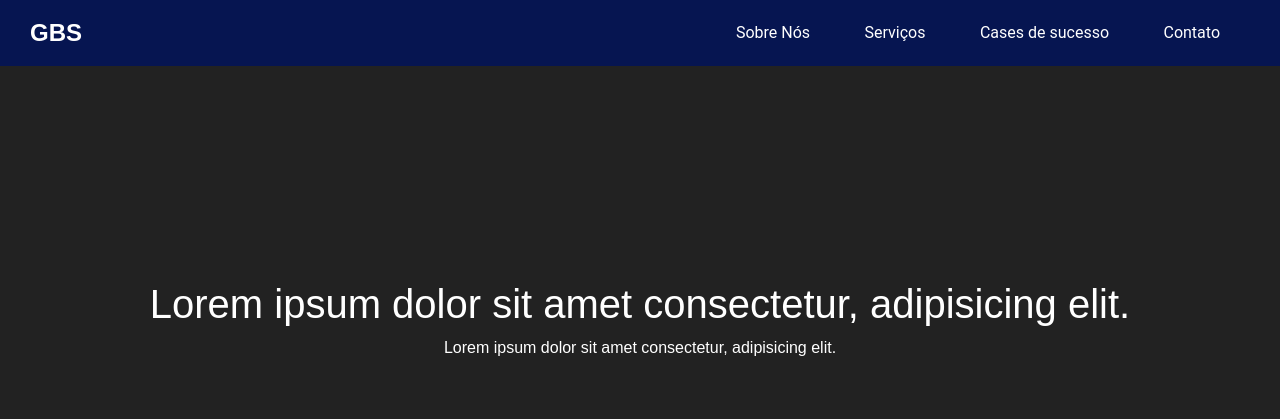
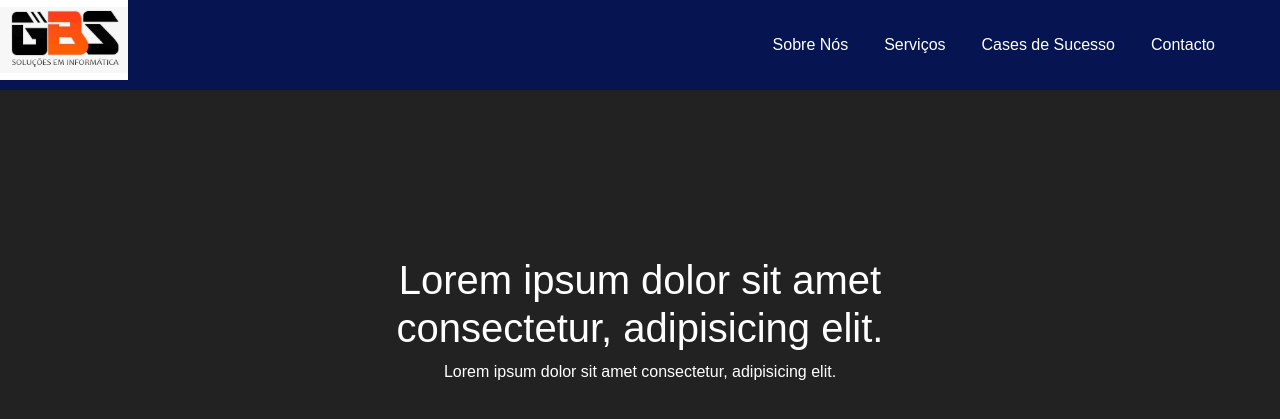
Before and after one commit to kikinho11/GBS, a PHP site: page /mainPage.html in a window 1280 px wide. Shown: the top 419 px of the page. Run offline with PHP 8.4, Linux system fonts and the light colour scheme.

Commit message:
Updated Navbar
Placed the image brand for the team and changed the navbar CSS.

```diff
--- a/mainPage.html
+++ b/mainPage.html
@@ -9,17 +9,29 @@
   <title>GBS IT Solutions</title>
 </head>
 <body>
-  <nav class="navbar bg-blue">
-    <a class="navbar-brand">GBS</a>
-    <div class="navbar-buttons">
-      <a href="#">Sobre Nós</a>
-      <a href="#">Serviços</a>
-      <a href="#">Cases de sucesso</a>
-      <a href="#">Contato</a>
+  <div class="overlay-brand">
+    <img src="src/img/gbs.png">
+  </div>
+  <nav class="navbar navbar-expand-lg">
+    <div class="container-fluid justify-content-end">
+      <ul class="navbar-nav">
+        <li class="nav-item">
+          <a class="nav-link" href="#">Sobre Nós</a>
+        </li>
+        <li class="nav-item">
+          <a class="nav-link" href="#">Serviços</a>
+        </li>
+        <li class="nav-item">
+          <a class="nav-link" href="#">Cases de Sucesso</a>
+        </li>
+        <li class="nav-item">
+          <a class="nav-link" href="#">Contacto</a>
+        </li>
+      </ul>
     </div>
   </nav>
 
-  <div class="container-fluid center">
+  <div class="center">
     <h1>Lorem ipsum dolor sit amet consectetur, adipisicing elit.</h1>
     <a>Lorem ipsum dolor sit amet consectetur, adipisicing elit.</a>
   </div>
--- a/src/css/mainPage.css
+++ b/src/css/mainPage.css
@@ -2,10 +2,6 @@ body {
   background-color: #222222;
   font-family: Arial, Helvetica, sans-serif;
   color: rgb(255,255,255);
-}
-
-.bg-blue {
-  background-color: rgb(6, 21, 81);
 }
 
 .center {
--- a/src/css/navbar.css
+++ b/src/css/navbar.css
@@ -1,9 +1,9 @@
 .navbar {
+  background-color: rgb(6, 21, 81);
   color: #fff;
-  padding: 10px;
+  padding: 25px;
   display: flex;
   justify-content: space-between;
-  align-items: center;
 }
 
 .navbar-brand {
@@ -18,16 +18,52 @@
   color: #fff;
 }
 
-.navbar-buttons {
+.nav-link {
+  color: white;
+  text-decoration: none;
   margin-right: 20px;
 }
 
-.navbar-buttons a {
-  color: #fff;
-  font-family: 'Raleway', sans-serif;
-  font-family: 'Roboto', sans-serif;
-  text-decoration: none;
-  text-align: right;
-  margin-right: 10px;
-  padding: 0px 20px;
+.nav-link:hover {
+  color: white;
 }
+
+/* Custom Classes */
+.overlay-brand {
+  background-color: white;
+  position: absolute;
+  top: 0;
+  left: 0;
+  z-index: 1;
+  box-sizing: border-box;
+}
+
+.overlay-brand > img {
+  position: absolute;
+  top: 0;
+  left: 0;
+  width: 100%;
+  height: 100%;
+  object-fit: contain;
+}
+
+@media (max-width: 767px) {
+  .overlay-brand {
+    width: 60%;
+    height: 20%;
+  }
+}
+
+@media (min-width: 768px) {
+  .overlay-brand {
+    width: 27%;
+    height: 17%;
+  }
+}
+
+@media (min-width: 1200px) {
+  .overlay-brand {
+    width: 10%;
+    height: 10%;
+  }
+}
```
Also changed, not shown: src/img/gbs.png (added).
